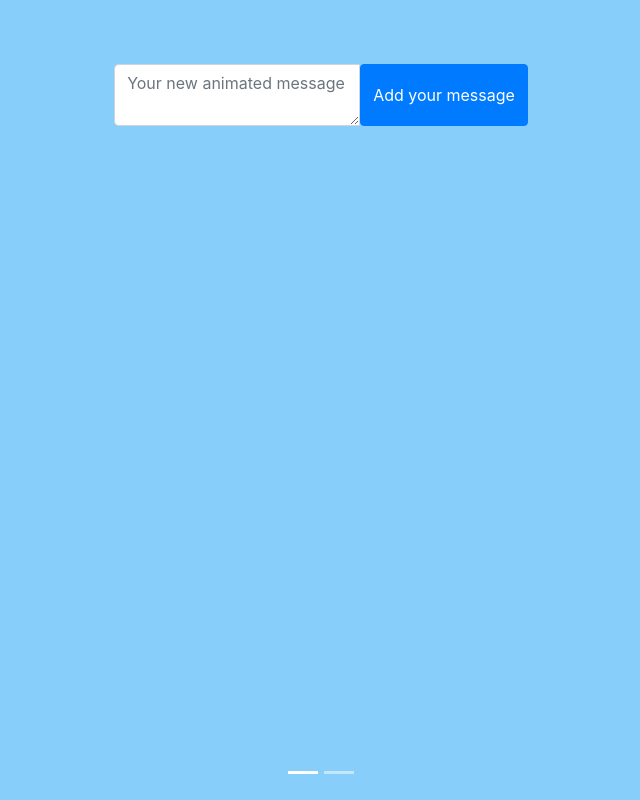
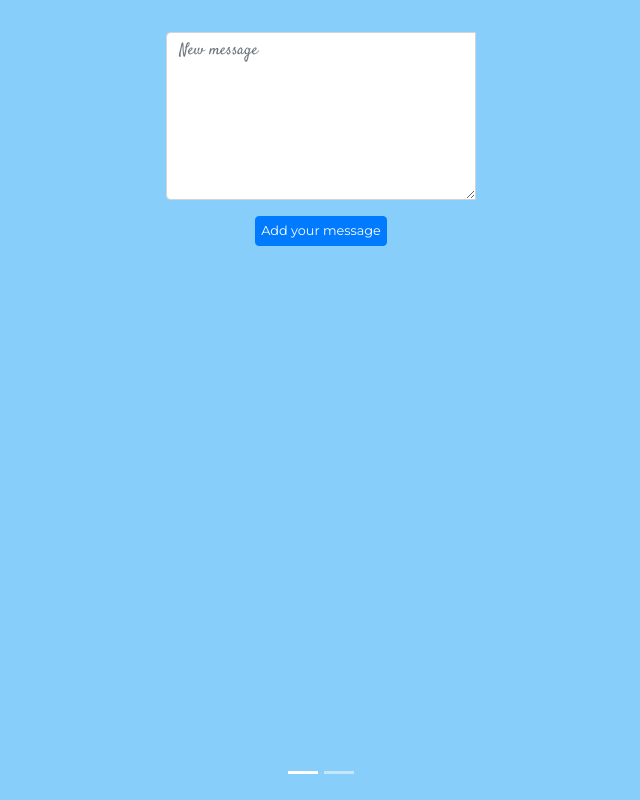
Before and after one commit to leokotman/rockstone-swiper, a React (Create React App) app: page / in a window 1280 px wide. Shown: the whole page, without its empty margins (319-959 px from the left). Built offline with nearby package versions, Linux system fonts and the light colour scheme.

Commit message:
styled inputs
fonts, centered

```diff
--- a/public/index.html
+++ b/public/index.html
@@ -2,42 +2,19 @@
 <html lang="en">
   <head>
     <meta charset="utf-8" />
-    <link rel="icon" href="%PUBLIC_URL%/favicon.ico" />
     <meta name="viewport" content="width=device-width, initial-scale=1" />
-    <meta name="theme-color" content="#000000" />
-    <meta
-      name="description"
-      content="Web site created using create-react-app"
-    />
-    <link rel="apple-touch-icon" href="%PUBLIC_URL%/logo192.png" />
+
+    <link rel="preconnect" href="https://fonts.gstatic.com">
+    <link href="https://fonts.googleapis.com/css2?family=Montserrat:wght@400;600&family=Satisfy&display=swap" rel="stylesheet">
     <!--
       manifest.json provides metadata used when your web app is installed on a
       user's mobile device or desktop. See https://developers.google.com/web/fundamentals/web-app-manifest/
     -->
     <link rel="manifest" href="%PUBLIC_URL%/manifest.json" />
-    <!--
-      Notice the use of %PUBLIC_URL% in the tags above.
-      It will be replaced with the URL of the `public` folder during the build.
-      Only files inside the `public` folder can be referenced from the HTML.
-
-      Unlike "/favicon.ico" or "favicon.ico", "%PUBLIC_URL%/favicon.ico" will
-      work correctly both with client-side routing and a non-root public URL.
-      Learn how to configure a non-root public URL by running `npm run build`.
-    -->
-    <title>React App</title>
+    <title>Rockstone Swiper</title>
   </head>
   <body>
     <noscript>You need to enable JavaScript to run this app.</noscript>
     <div id="root"></div>
-    <!--
-      This HTML file is a template.
-      If you open it directly in the browser, you will see an empty page.
-
-      You can add webfonts, meta tags, or analytics to this file.
-      The build step will place the bundled scripts into the <body> tag.
-
-      To begin the development, run `npm start` or `yarn start`.
-      To create a production bundle, use `npm run build` or `yarn build`.
-    -->
   </body>
 </html>
--- a/src/components/MessagesPage/InputMessagePage.jsx
+++ b/src/components/MessagesPage/InputMessagePage.jsx
@@ -22,17 +22,22 @@ function InputMessagePage(props) {
 
   return (
     <div className={style.page_container}>
-      <label for="newMessage" className={style.input_message}>
-        <InputGroup>
+      <label for="new_message" className={style.input_message}>
+        <InputGroup className={style.input_group}>
           <Form.Control
             as="textarea"
             ref={newMessageText}
-            id="newMessage"
+            id="new_message"
             onChange={onChangeMessageText}
             value={props.inputMessagePage.newMessage}
-            placeholder="Your new animated message"
+            placeholder="New message"
+            className="w-100"
           />
-          <Button variant="primary" onClick={addMessage}>
+          <Button
+            variant="primary"
+            onClick={addMessage}
+            className='input_button'
+          >
             Add your message
           </Button>
         </InputGroup>
--- a/src/components/MessagesPage/InputMessagePage.module.css
+++ b/src/components/MessagesPage/InputMessagePage.module.css
@@ -1,5 +1,6 @@
 .page_container {
     background-color:lightskyblue;
+    font-family: 'Satisfy', cursive;
     height: 100vh;
     display: flex;
     flex-direction: column;
@@ -7,9 +8,23 @@
     align-items: center;
 }
 
+.input_group {
+    min-height: 40vh;
+    display: flex;
+    justify-content: center;
+    align-items: stretch;
+    gap: 1rem;
+}
+.input_group button {
+    font-family: 'Montserrat';
+    font-size: .8rem;
+    padding: .3rem;
+    height: max-content;
+}
+
 .input_message{
     height: 50vh;
-    padding: 4rem;
+    padding: 2rem;
 }
 
 .messages {
--- a/src/components/MessagesPage/Message.module.css
+++ b/src/components/MessagesPage/Message.module.css
@@ -2,4 +2,5 @@
     background-color: #fff;
     border-radius: 1rem;
     padding: 1rem;
+
 }
```
